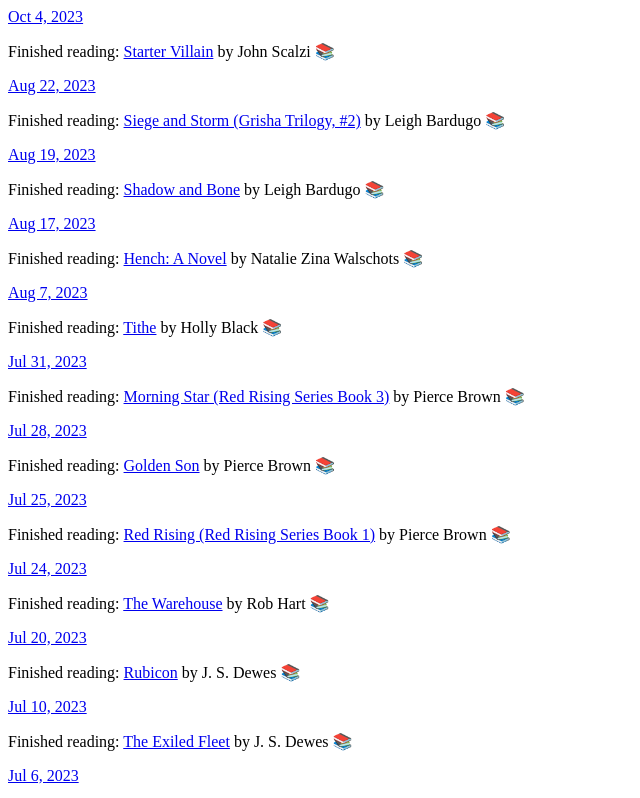
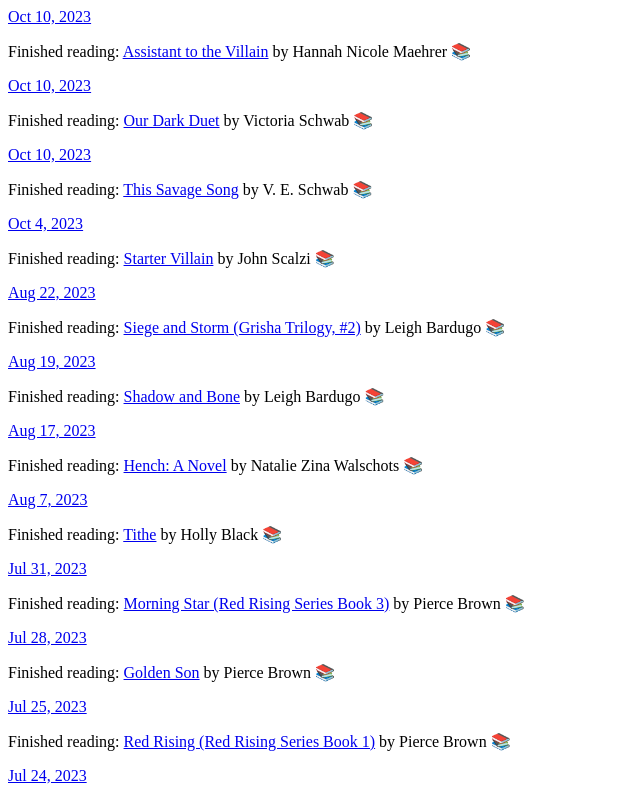
Before and after one commit to oceandruid/microblog, a plain HTML site: page index.html in a window 1280 px wide. Shown: the top 798 px of the page, without its empty margins (0-640 px from the left). Drawn offline with Linux system fonts and the light colour scheme.

Commit message:
Archiving from Micro.blog.

```diff
--- a/index.html
+++ b/index.html
@@ -21,6 +21,39 @@
 <div class="h-feed">
 
 
+
+	  <div class="h-entry">
+
+
+		<a href="https://mrt.im/2023/10/10/finished-reading-assistant.html" class="u-url"><time class="dt-published" datetime="2023-10-10 11:59:44 -0300">Oct 10, 2023</time></a>
+
+		<div class="e-content">
+			 <p>Finished reading: <a href="https://micro.blog/books/9781649375520">Assistant to the Villain</a> by Hannah Nicole Maehrer 📚</p>
+
+		</div>
+	  </div>
+
+	  <div class="h-entry">
+
+
+		<a href="https://mrt.im/2023/10/10/finished-reading-our.html" class="u-url"><time class="dt-published" datetime="2023-10-10 11:49:21 -0300">Oct 10, 2023</time></a>
+
+		<div class="e-content">
+			 <p>Finished reading: <a href="https://micro.blog/books/9780062380906">Our Dark Duet</a> by Victoria Schwab 📚</p>
+
+		</div>
+	  </div>
+
+	  <div class="h-entry">
+
+
+		<a href="https://mrt.im/2023/10/10/finished-reading-this.html" class="u-url"><time class="dt-published" datetime="2023-10-10 11:48:31 -0300">Oct 10, 2023</time></a>
+
+		<div class="e-content">
+			 <p>Finished reading: <a href="https://micro.blog/books/9780062380876">This Savage Song</a> by V. E. Schwab 📚</p>
+
+		</div>
+	  </div>
 
 	  <div class="h-entry">
 
```
